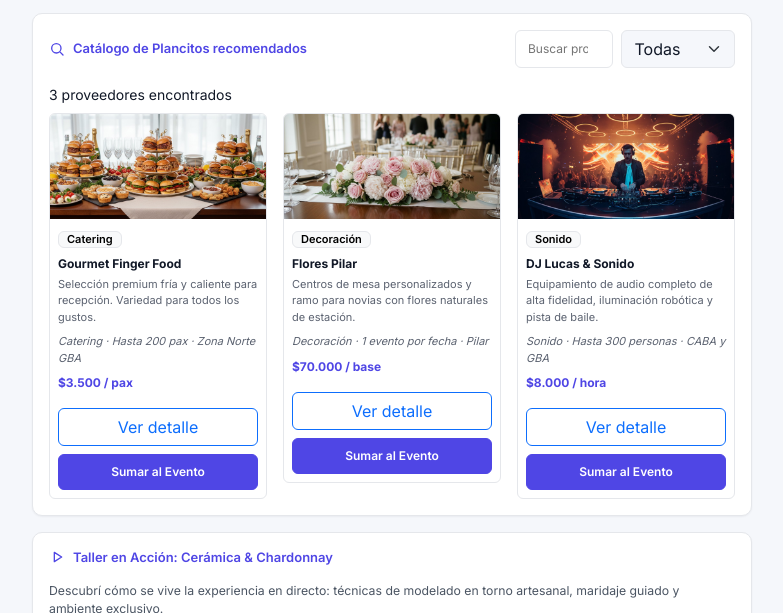
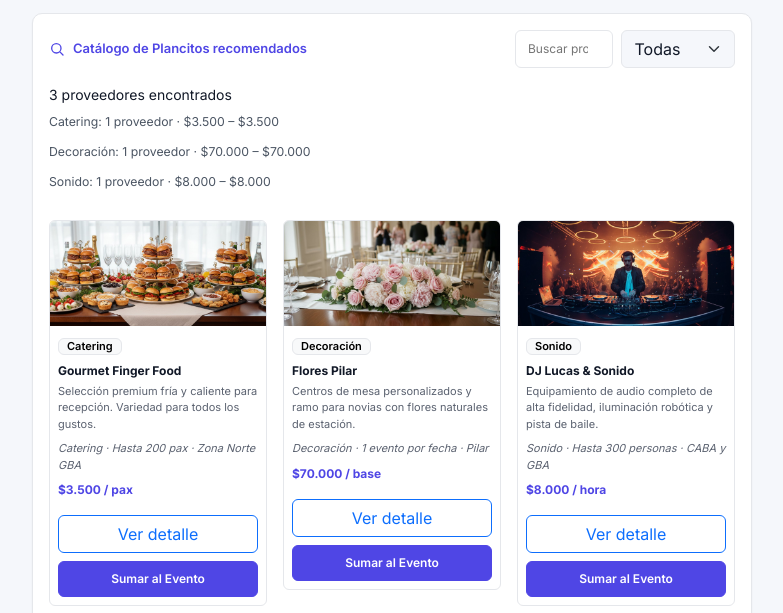
Before and after one commit to carolabenvenuto-uces/planit, a website: page index.html in a window 1280 px wide. Shown: the part 1579-2192 px from the top of the page, without its empty margins (62-845 px from the left). Drawn offline with nearby package versions, Linux system fonts and the light colour scheme.

Commit message:
fix(api): simplifica la carga en test-runner y muestra el resumen del catálogo con reduce

```diff
--- a/js/script.js
+++ b/js/script.js
@@ -1064,6 +1064,17 @@ function renderCatalogo(ui, resultados, texto) {
         mensaje.append(boton);
         aviso.append(mensaje);
         contenido.unshift(aviso);
+    } else {
+        const resumen = document.createElement("div");
+        resumen.className = "col-12 small text-muted";
+        Object.entries(ApiService.resumirCatalogo(resultados)).forEach(([categoria, datos]) => {
+            const linea = document.createElement("p");
+            linea.textContent = categoria + ": " + datos.cantidad +
+                (datos.cantidad === 1 ? " proveedor" : " proveedores") + " · " +
+                formatearMonto(datos.precioMinimo) + " – " + formatearMonto(datos.precioMaximo);
+            resumen.append(linea);
+        });
+        contenido.unshift(resumen);
     }
     ui.contenedorCatalogo.replaceChildren(...contenido);
 
```
Also changed, not shown: js/test/test-runner.html (+16 -18 lines).
